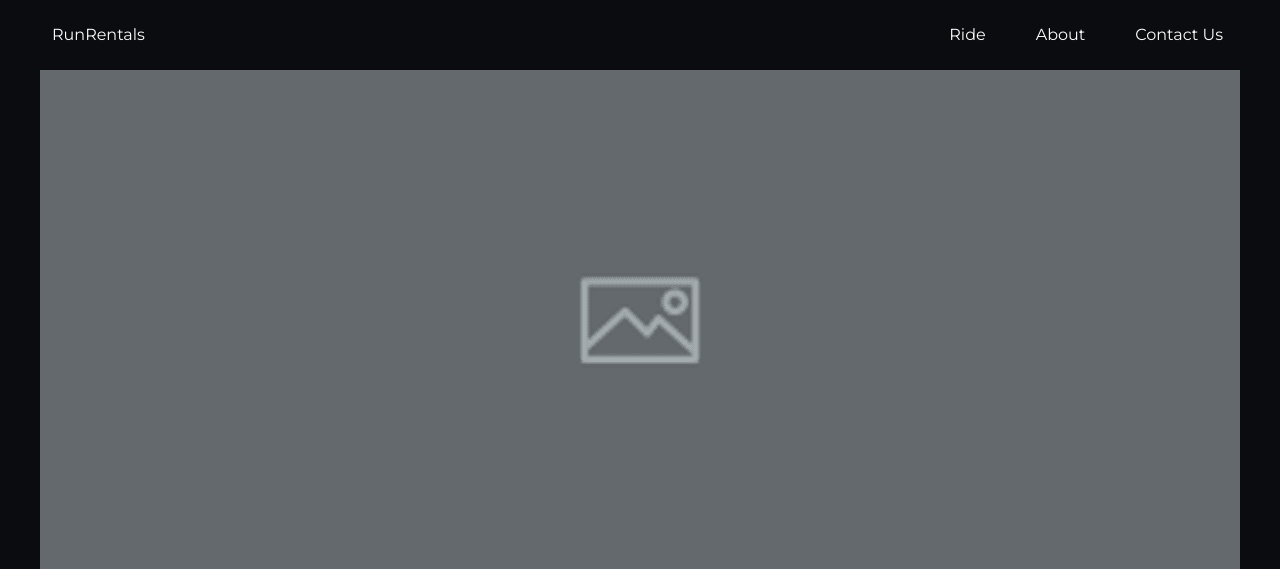
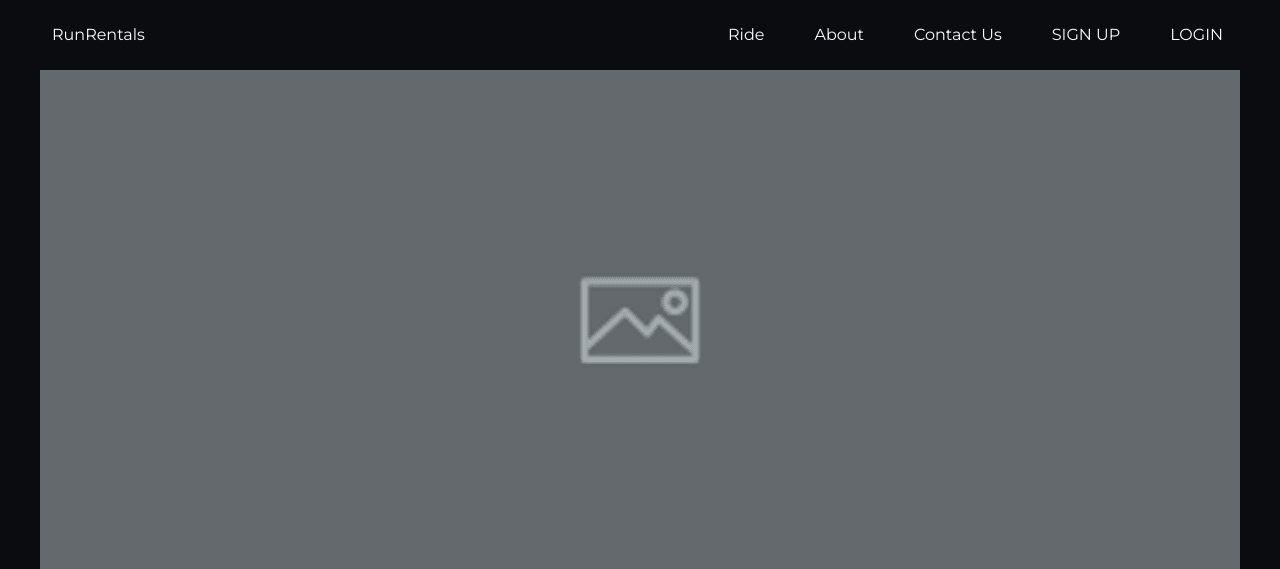
Before and after one commit to Aranarora/DGL123-Project-Aran-Arora, a PHP site: page / in a window 1280 px wide. Shown: the top 569 px of the page. Run offline with PHP 8.4, Linux system fonts and the light colour scheme; some web fonts are replaced.

Commit message:
Add the signup and login link in navigation page

```diff
--- a/views/partials/nav.php
+++ b/views/partials/nav.php
@@ -10,7 +10,10 @@
             <ul class="links">
                 <li><a href="ride">Ride</a></li>
                 <li><a href="about">About</a></li>
-                <li><a href="contact">Contact Us</a></li>
+                <li><a href="contact">Contact Us</a>
+                <li><a href="#">SIGN UP</a>
+                <li><a href="#">LOGIN</a>
+            </li>
             </ul>
         </nav>
 
```
